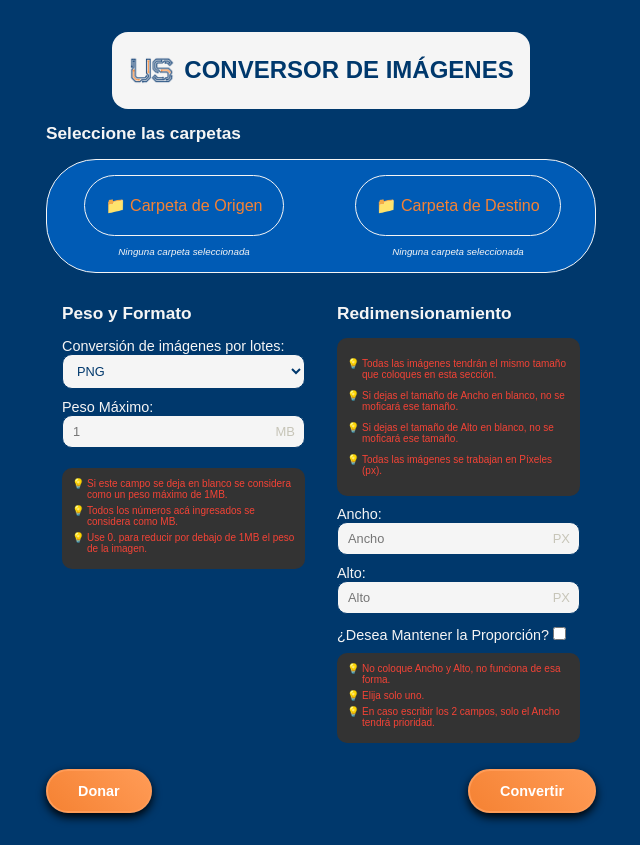
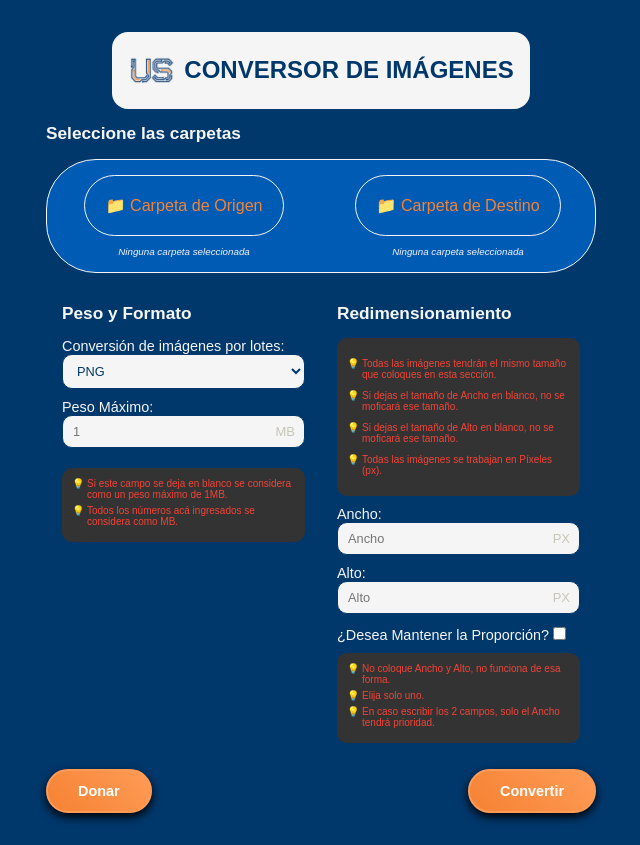
Before and after one commit to raulferreyra/image-convertor, a Vue app in the folder frontend/: page / in a window 1280 px wide. Shown: the whole page, without its empty margins (319-959 px from the left). Built offline with nearby package versions, Linux system fonts and the light colour scheme; a web font is replaced by a local one.

Commit message:
Fix space

```diff
--- a/frontend/src/components/Home.vue
+++ b/frontend/src/components/Home.vue
@@ -51,10 +51,6 @@
                             </li>
                             <li>
                                 <label for="max_weight">Todos los números acá ingresados se considera como MB.</label>
-                            </li>
-                            <li>
-                                <label for="max_weight">Use 0. para reducir por debajo de 1MB el peso de la
-                                    imagen.</label>
                             </li>
                         </ul>
                     </div>
```
